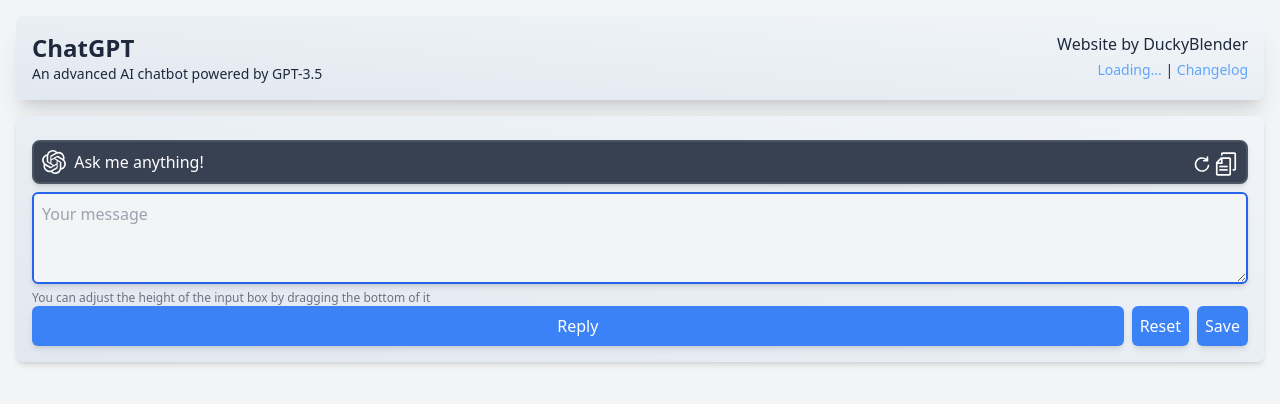
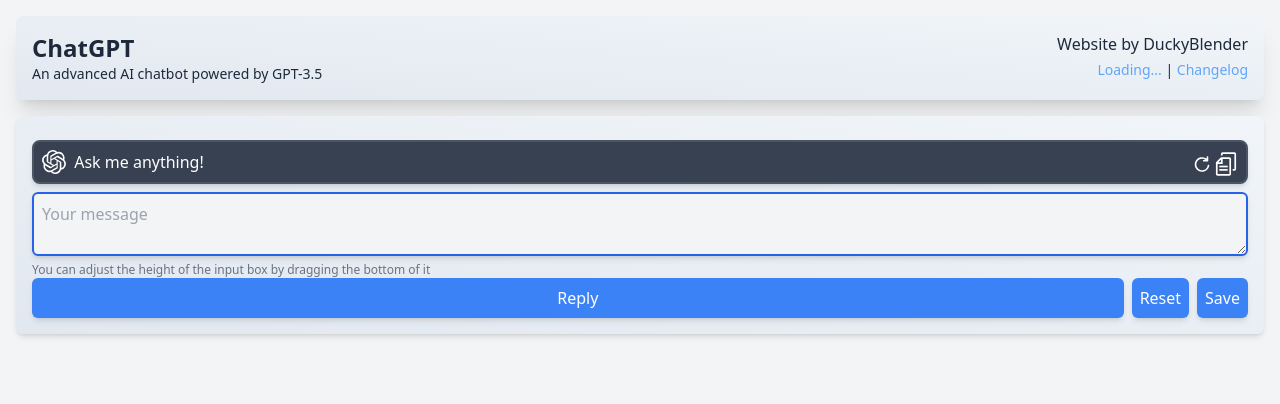
Before and after one commit to DuckyBlender/chatgpt-clone, a SvelteKit app in the folder frontend/: page / in a window 1280 px wide. Shown: the top 404 px of the page. Built offline with nearby package versions, Linux system fonts and the light colour scheme; no server answers.

Commit message:
AUTOMATIC SCROLLBAR HEIGHT FINALLY!!!!!!!!!!

```diff
--- a/frontend/src/routes/+layout.svelte
+++ b/frontend/src/routes/+layout.svelte
@@ -1,6 +1,7 @@
 <script lang="ts">
 	import '../app.css';
 	import { onMount } from 'svelte';
+
 	let commitCount = 'Loading...';
 	onMount(() => {
 		getCommitNumber();
@@ -27,6 +28,7 @@
 				<!-- Title -->
 				<h1 class="text-2xl font-bold">ChatGPT</h1>
 				<!-- Subtitle -->
+
 				<p class="text-sm ">An advanced AI chatbot powered by GPT-3.5</p>
 			</div>
 			<div class="text-right">
--- a/frontend/src/routes/+page.svelte
+++ b/frontend/src/routes/+page.svelte
@@ -16,9 +16,21 @@
 	let cooldown = false;
 
 	let isMobile = false;
+	let textarea: HTMLTextAreaElement | null = null;
+
+	async function autoResize() {
+		if (textarea === null) return;
+		textarea.style.height = 'auto';
+		textarea.style.height = textarea.scrollHeight + 'px';
+	}
 
 	// Focus the textarea
 	onMount(() => {
+		// Define the textarea
+		textarea = document.getElementById('messageInput') as HTMLTextAreaElement;
+		// Set it to 64px
+		textarea.style.height = '64px';
+
 		// Check if the user is on mobile
 		isMobile = /iPhone|iPad|iPod|Android/i.test(navigator.userAgent);
 
@@ -233,9 +245,9 @@
 			message += '\n';
 		}
 	}}
+	on:input={autoResize}
 	placeholder="Your message"
-	class=" w-full rounded-md border-2 border-gray-300 bg-gray-100 p-2 shadow-md focus:border-blue-600 focus:outline-none dark:border-gray-600 dark:bg-gray-700"
-	rows="3"
+	class=" w-full overflow-hidden rounded-md border-2 border-gray-300 bg-gray-100 p-2 shadow-md focus:border-blue-600 focus:outline-none dark:border-gray-600 dark:bg-gray-700"
 	id="messageInput"
 />
 
```
